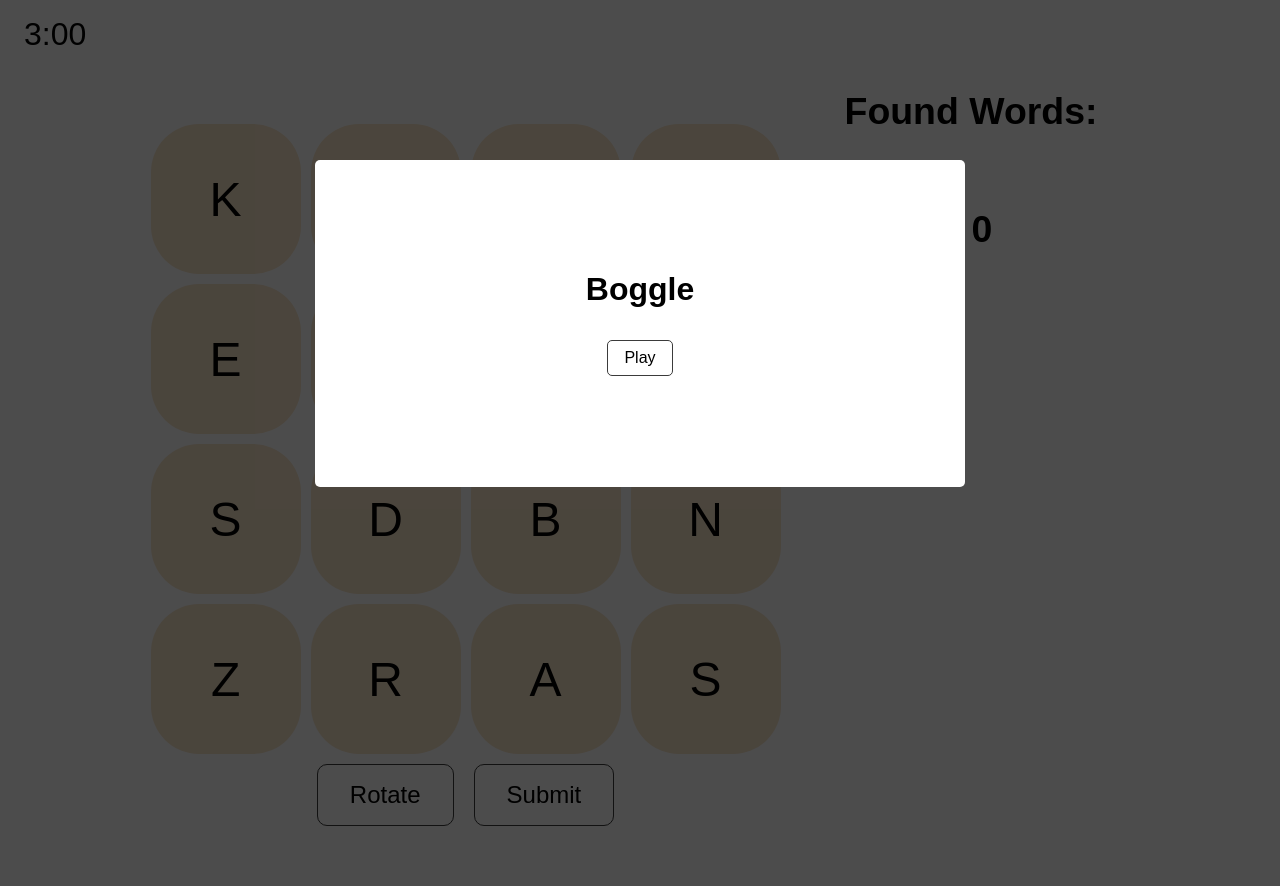
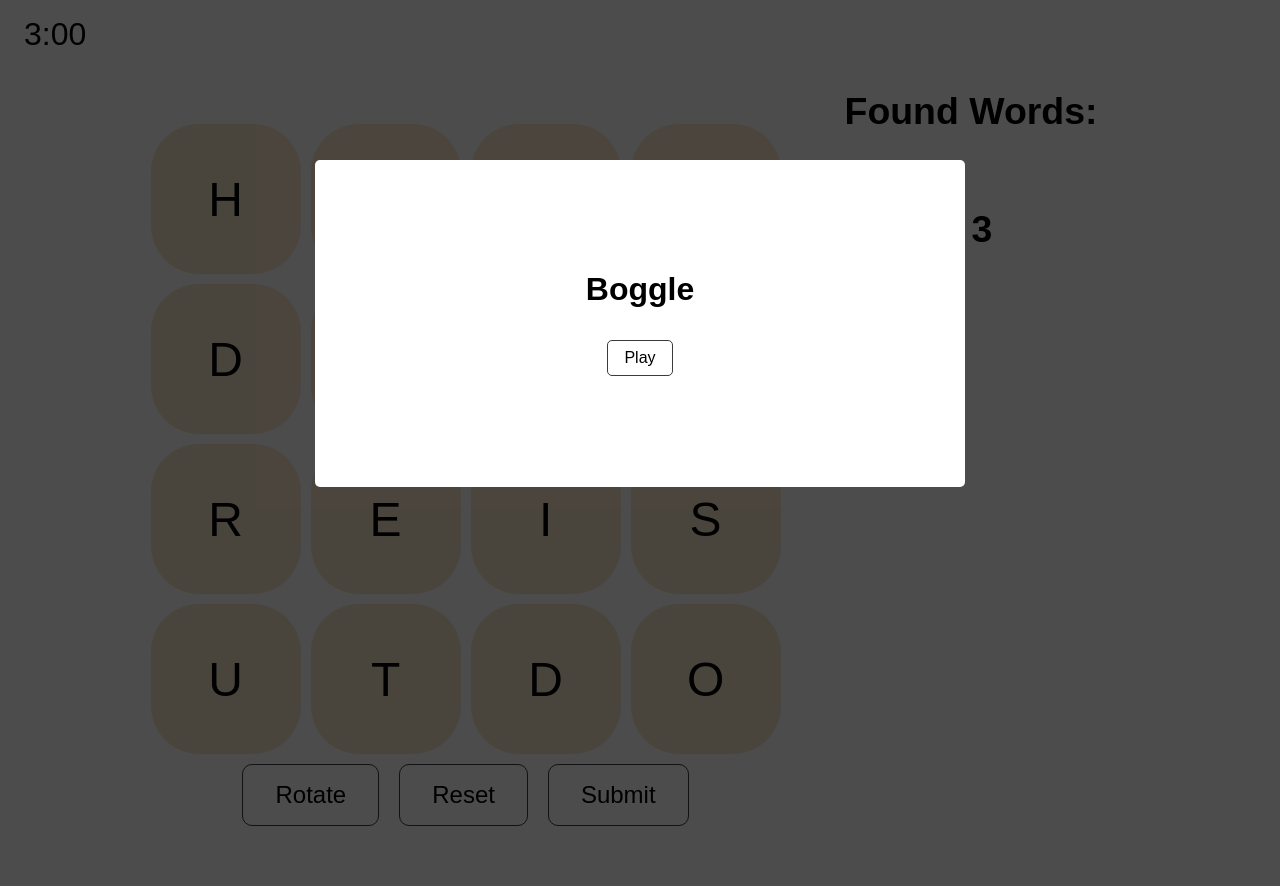
Before and after one commit to lucyrab/boggle, a Flask app: page / in a window 1280 px wide. Run offline with Flask 3, Linux system fonts and the light colour scheme.

Commit message:
add reset button

```diff
--- a/static/script.js
+++ b/static/script.js
@@ -9,6 +9,7 @@ const popupElement = document.getElementById("popup")
 const titleElement = document.getElementById('title')
 const subtitleElement = document.getElementById('subtitle')
 const rotateElement = document.getElementById('rotate')
+const resetElement = document.getElementById('reset')
 
 let buttons = []
 let total = ''
@@ -146,6 +147,15 @@ async function handleRotate() {
     )
 }
 
+function handleReset() {
+    totalElement.value = ''
+    for (object of selection) {
+            object.isSelected = false
+            object.id.style.backgroundColor = buttonColour
+    }
+    selection = []
+}
+
 async function restartGame() {
     minutes_left = 3
     seconds_left = 0
@@ -185,3 +195,4 @@ for (const row of buttons) {
 
 submit.addEventListener('click', handleSubmit)
 rotateElement.addEventListener('click', handleRotate)
+resetElement.addEventListener('click', handleReset)
--- a/static/style.css
+++ b/static/style.css
@@ -59,7 +59,7 @@ button {
   justify-content: center;
 }
 
-#submit, #rotate {
+#submit, #rotate, #reset {
   margin: 10px;
   font-size: 1.5em;
   border-radius: 10px;
--- a/templates/index.html
+++ b/templates/index.html
@@ -27,6 +27,7 @@
             </div>
             <div class="action-buttons" >
                 <button id="rotate" class="normal-buttons">Rotate</button>
+                <button id="reset" class="normal-buttons">Reset</button>
                 <button id="submit" class="normal-buttons">Submit</button>
             </div>
             </div>
```
